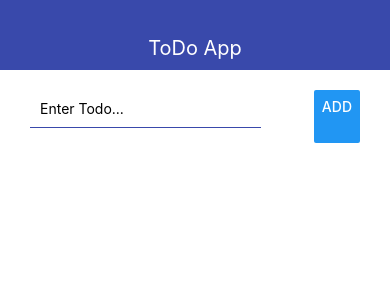
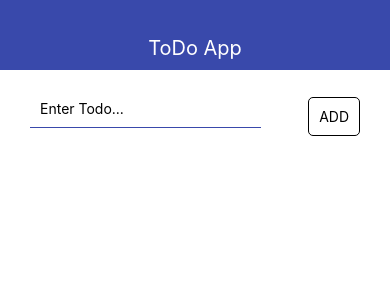
Before and after one commit to yaborodinov/React-Native-ToDO-list, a React Native app: screen / in a window 390 px wide. Shown: the top 300 px of the page. Built offline with nearby package versions, Linux system fonts and the light colour scheme.

Commit message:
customized button

```diff
--- a/src/AddTodo.js
+++ b/src/AddTodo.js
@@ -1,5 +1,5 @@
 import React, { useState } from 'react';
-import { View, StyleSheet, TextInput, Button } from 'react-native';
+import { View, StyleSheet, TextInput, Pressable, Text } from 'react-native';
 
 export const AddTodo = ({onSubmit}) => {
 
@@ -12,7 +12,9 @@ export const AddTodo = ({onSubmit}) => {
     return (
         <View style={styles.block}>
             <TextInput style={styles.input} onChangeText={text => setValue(text)} value={value} placeholder='Enter Todo...'/>
-            <Button title='Add' style={styles.button} onPress={onHandler}/>
+            <Pressable style={styles.button} onPress={onHandler}>
+                <Text style={styles.text}>ADD</Text>
+            </Pressable>
         </View>
     )
 }
@@ -20,7 +22,8 @@ export const AddTodo = ({onSubmit}) => {
 const styles = StyleSheet.create({
     block: {
         flexDirection: 'row',
-        justifyContent: 'space-between'
+        justifyContent: 'space-between',
+        alignItems: 'center'
     },
     input: {
         width: '70%',
@@ -28,6 +31,13 @@ const styles = StyleSheet.create({
         borderStyle: 'solid',
         borderBottomWidth: 1,
         borderBottomColor: '#3949ab',
-        marginBottom: 15
+        marginBottom: 15,
+    },
+    button: {
+        borderColor: '#000',
+        borderWidth: 1,
+        borderStyle: 'solid',
+        borderRadius: 5,
+        padding: 10,
     }
 })
```
